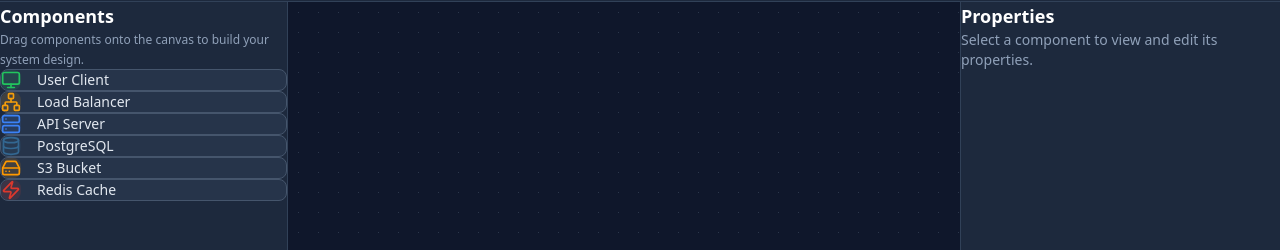
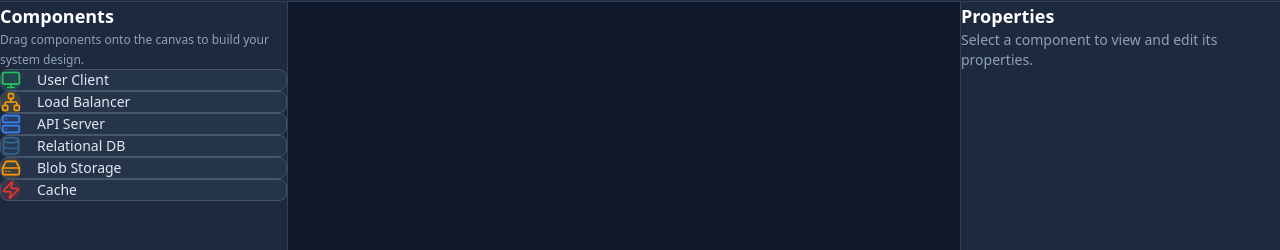
Before and after one commit to tommy-xr/sdcanvas, a React (Vite) app: page / in a window 1280 px wide. Shown: the part 54-304 px from the top of the page. Built offline with nearby package versions, Linux system fonts and the light colour scheme.

Commit message:
fix: generalize node names

```diff
--- a/src/components/Nodes/LoadBalancerNode.tsx
+++ b/src/components/Nodes/LoadBalancerNode.tsx
@@ -17,7 +17,7 @@ export function LoadBalancerNode({ data, selected }: NodeProps) {
     <BaseNode
       icon={<Network size={18} />}
       label={nodeData.label}
-      subtitle="Load Balancer"
+      subtitle="Load Balancer (nginx, ALB)"
       color="#f59e0b"
       selected={selected}
     >
--- a/src/components/Nodes/PostgreSQLNode.tsx
+++ b/src/components/Nodes/PostgreSQLNode.tsx
@@ -11,7 +11,7 @@ export function PostgreSQLNode({ data, selected }: NodeProps) {
     <BaseNode
       icon={<Database size={18} />}
       label={nodeData.label}
-      subtitle="PostgreSQL"
+      subtitle="Relational (Postgres, MySQL)"
       color="#336791"
       selected={selected}
     >
--- a/src/components/Nodes/RedisNode.tsx
+++ b/src/components/Nodes/RedisNode.tsx
@@ -17,7 +17,7 @@ export function RedisNode({ data, selected }: NodeProps) {
     <BaseNode
       icon={<Zap size={18} />}
       label={nodeData.label}
-      subtitle="Redis Cache"
+      subtitle="Cache (Redis, Memcached)"
       color="#dc382d"
       selected={selected}
     >
--- a/src/components/Nodes/S3BucketNode.tsx
+++ b/src/components/Nodes/S3BucketNode.tsx
@@ -10,7 +10,7 @@ export function S3BucketNode({ data, selected }: NodeProps) {
     <BaseNode
       icon={<HardDrive size={18} />}
       label={nodeData.label}
-      subtitle="S3 Bucket"
+      subtitle="Blob Storage (S3, GCS)"
       color="#ff9900"
       selected={selected}
     >
--- a/src/components/Sidebar/ComponentPalette.tsx
+++ b/src/components/Sidebar/ComponentPalette.tsx
@@ -50,32 +50,32 @@ const components: ComponentDefinition[] = [
   },
   {
     type: 'postgresql',
-    label: 'PostgreSQL',
+    label: 'Relational DB',
     icon: <Database size={20} />,
     color: '#336791',
     defaultData: {
-      label: 'PostgreSQL',
+      label: 'Database',
       tables: [],
     },
   },
   {
     type: 's3Bucket',
-    label: 'S3 Bucket',
+    label: 'Blob Storage',
     icon: <HardDrive size={20} />,
     color: '#ff9900',
     defaultData: {
-      label: 'S3 Bucket',
+      label: 'Blob Storage',
       bucketName: 'my-bucket',
       isPublic: false,
     },
   },
   {
     type: 'redis',
-    label: 'Redis Cache',
+    label: 'Cache',
     icon: <Zap size={20} />,
     color: '#dc382d',
     defaultData: {
-      label: 'Redis',
+      label: 'Cache',
       maxMemory: '256MB',
       evictionPolicy: 'allkeys-lru',
     },
```
